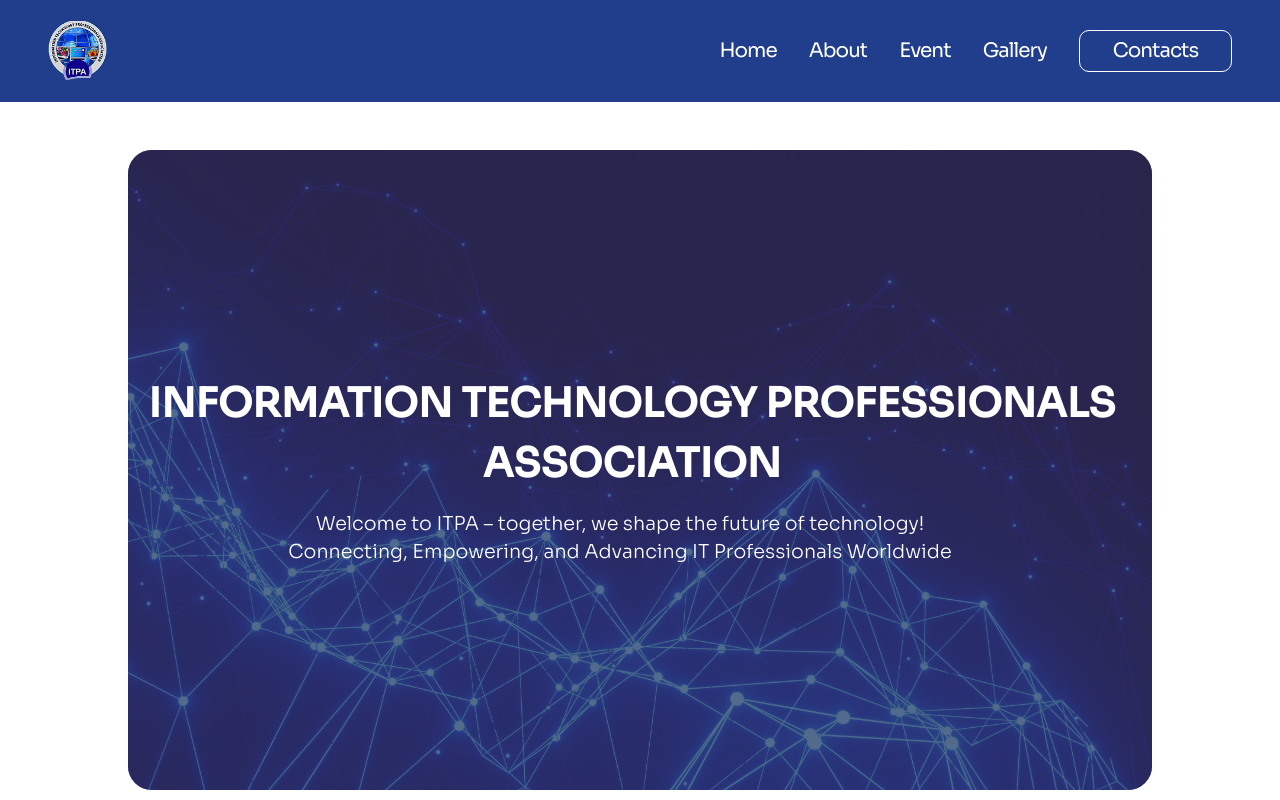
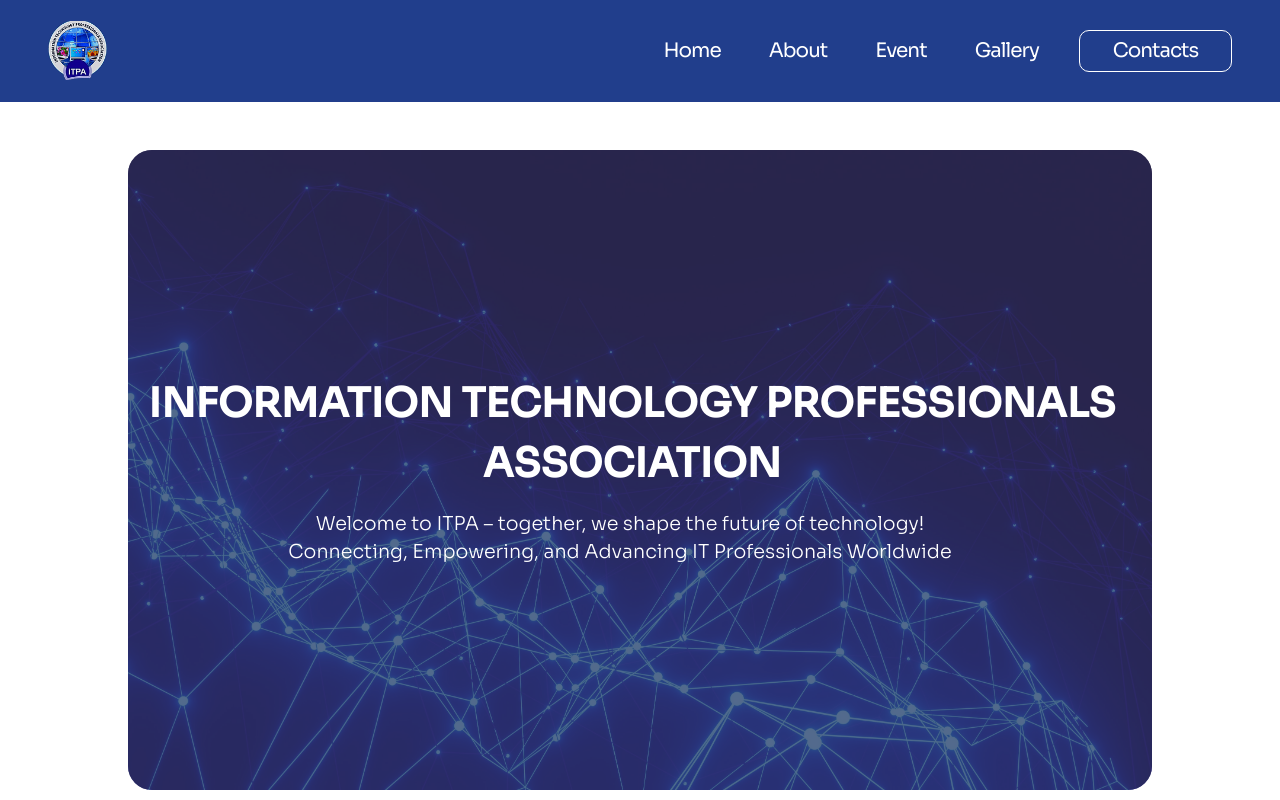
Before and after one commit to Robinson-Taiwo/ITPA-web, a React (Vite) app: page / in a window 1280 px wide. Shown: the top 800 px of the page. Built offline with nearby package versions, Linux system fonts and the light colour scheme; a web font is replaced by a local one.

Commit message:
fix: made changes to  navbar

```diff
--- a/src/Components/Navbar.css
+++ b/src/Components/Navbar.css
@@ -76,7 +76,7 @@
 
 .menu-item {
 
-    @apply text-[1.125rem] font-medium tracking-[-0.0625rem] desktop:font-normal desktop:text-[white] desktop:text-[1.25rem]
+    @apply text-[1.125rem] font-medium tracking-[-0.0625rem] desktop:font-normal desktop:text-[white] desktop:text-[1.25rem] desktop:px-[0.5rem]
 }
 
 .menu-register {
```
